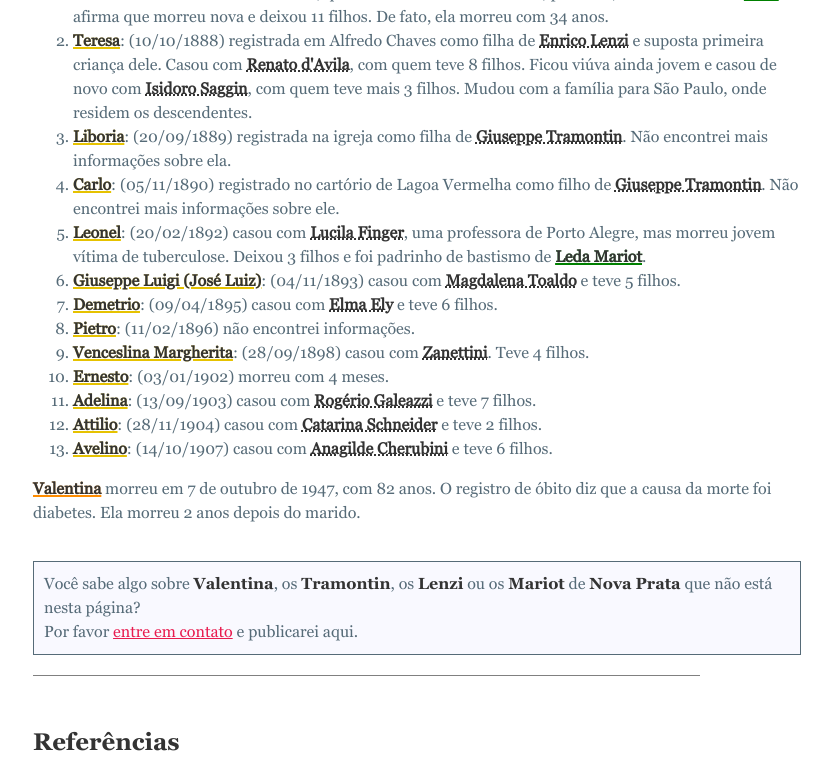
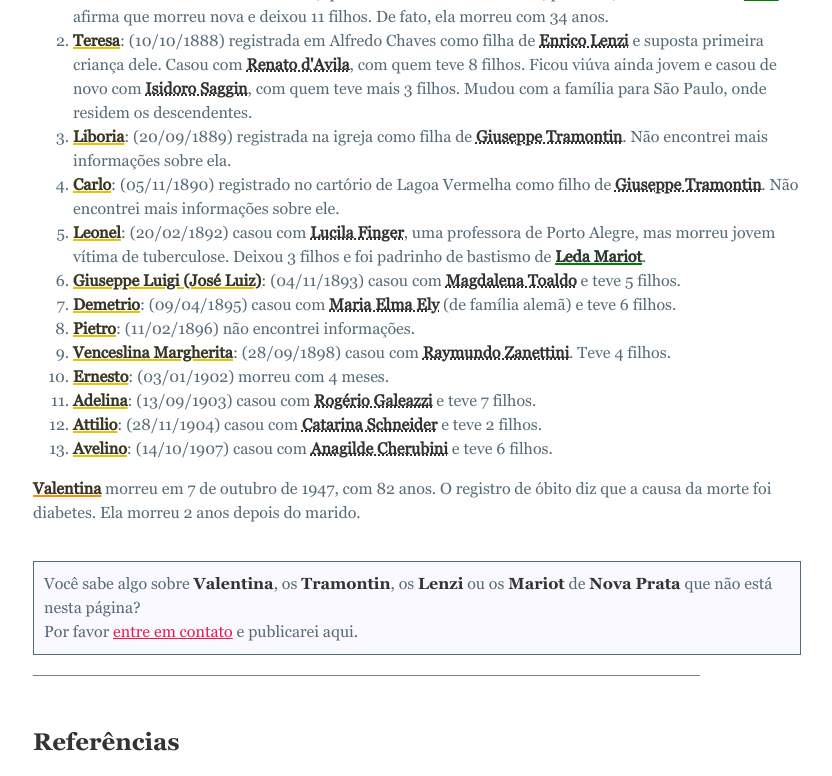
Before and after one commit to sentient06/mariot-family, a Jekyll site: the page built from 2-valentina.html, in a window 1280 px wide and 900 px high, scrolled down 3463 px, cut to the strip 0-776 px from the top of the window. Shown: the whole strip, without its empty margins (223-1055 px from the left). Built offline with Jekyll 4.4.1, drawn with Linux system fonts in a browser that asks for light colours.

Commit message:
Adding content.

```diff
--- a/2-pietro.html
+++ b/2-pietro.html
@@ -119,7 +119,7 @@ title: Mariot - Pietro Mariot
                     Quando chegados em Laguna, tiveram que deixar o barco a vela que os trouxera do Desterro (Florianópolis) numa viagem muito agitada pelas ondas revoltas. Lucia saiu com seu marido Pietro a fim de procurar algum socorro que em Laguna já podia existir, afim de prevenir a viagem que ainda estava por continuar de Laguna até Morrinhos (Tubarão), e a partir daí, a pé, por mais de 60Km, passando por Pedras Grandes, Azambuja, Rancho dos Bugres, até Urussanga.
                 </p>
                 <p>
-                    Minha avó Lúcia se sentiu tão mal, que deitou no chão da rua para aliviar-se. Saiu uma senhora que ali morava e a convidou para entrar em sua casa afim de se dei-tar um pouco e descansar. Ela agradeceu à gentil senhora que pouco depois voltou e lhe trouxe um travesseiro para descansar a cabeça.
+                    Minha avó Lúcia se sentiu tão mal, que deitou no chão da rua para aliviar-se. Saiu uma senhora que ali morava e a convidou para entrar em sua casa afim de se deitar um pouco e descansar. Ela agradeceu à gentil senhora que pouco depois voltou e lhe trouxe um travesseiro para descansar a cabeça.
                 </p>
                 <small>
                     {% reference baldessar %}, p. 120
--- a/2-valentina.html
+++ b/2-valentina.html
@@ -101,13 +101,13 @@ title: Mariot - Valentina Mariot
                     <strong class="g3">Giuseppe Luigi (José Luiz)</strong>: (04/11/1893) casou com <strong class="gu">Magdalena Toaldo</strong> e teve 5 filhos.
                 </li>
                 <li>
-                    <strong class="g3">Demetrio</strong>: (09/04/1895) casou com <strong class="gu">Elma Ely</strong> e teve 6 filhos.
+                    <strong class="g3">Demetrio</strong>: (09/04/1895) casou com <strong class="gu">Maria Elma Ely</strong> (de família alemã) e teve 6 filhos.
                 </li>
                 <li>
                     <strong class="g3">Pietro</strong>: (11/02/1896) não encontrei informações.
                 </li>
                 <li>
-                    <strong class="g3">Venceslina Margherita</strong>: (28/09/1898) casou com <strong class="gu">Zanettini</strong>. Teve 4 filhos.
+                    <strong class="g3">Venceslina Margherita</strong>: (28/09/1898) casou com <strong class="gu">Raymundo Zanettini</strong>. Teve 4 filhos.
                 </li>
                 <li>
                     <strong class="g3">Ernesto</strong>: (03/01/1902) morreu com 4 meses.
```
